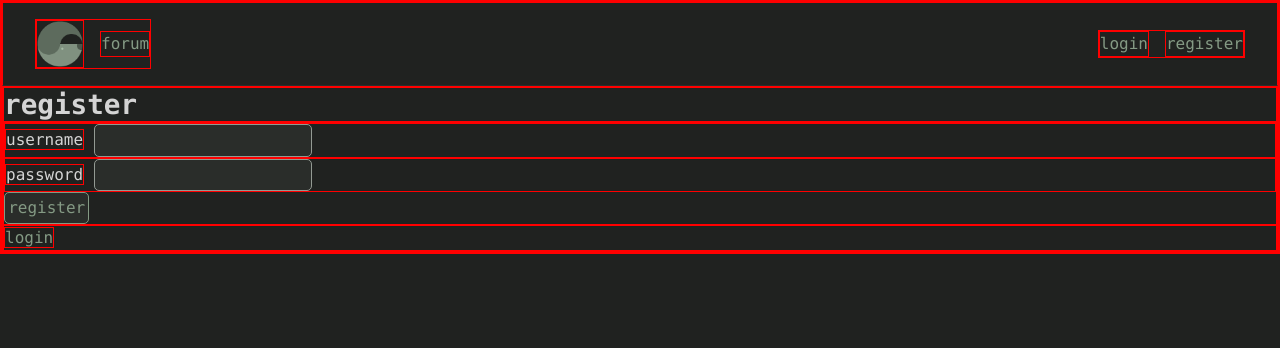
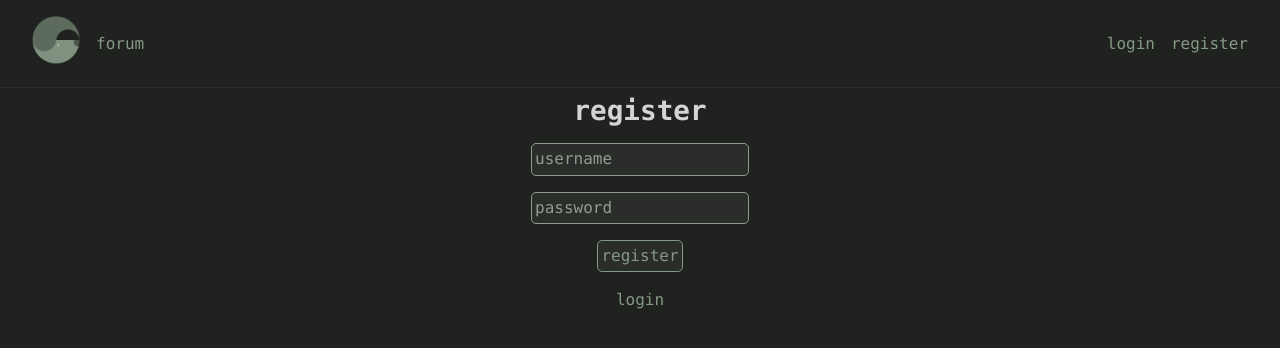
Before and after one commit to ElliotDesanini/F-rskalle_Forum, a Flask app: page /register in a window 1280 px wide. Shown: the top 348 px of the page. Run offline with Flask 3, Linux system fonts and the light colour scheme.

Commit message:
final v1

```diff
--- a/app.py
+++ b/app.py
@@ -65,7 +65,7 @@ def index():
 		total_topics = cursor.fetchone()[0]
 
 	return render_template(
-		"content/index.html",
+		"index.html",
 		username=session["username"],
 		topics=topics,
 		total_topics= total_topics,
@@ -290,7 +290,7 @@ def thread_create():
 	if topic is None:
 		abort(404)
 
-	return render_template( "create/thread_create.html", topic=topic, topicid=topicid)
+	return render_template( "create/thread_create.html", topic=topic, topicid=topicid, username = session["username"])
 
 @app.route("/topic_create")
 def topic_create():
@@ -298,7 +298,7 @@ def topic_create():
 	if not logged_in():
 		return redirect("/managment/login")
 
-	return render_template( "create/topic_create.html")
+	return render_template( "create/topic_create.html", username=session["username"])
 
 @app.route("/add_thread", methods=["POST"])
 def add_thread():
--- a/static/css/style.css
+++ b/static/css/style.css
@@ -11,7 +11,12 @@
 
 * {
   box-sizing: border-box;
-  border: 1px solid red;
+}
+
+hr {
+  border: none;
+  height: 2px;
+  background-color: var(--surface-color);
 }
 
 body {
@@ -22,6 +27,11 @@ body {
   font-family: "SFMono-Regular", Consolas, "Liberation Mono", monospace;
   font-size: var(--font-size);
   line-height: var(--line-height);
+}
+
+main {
+  padding: 6px;
+  width: 100%;
 }
 
 h1, h2, h3, h4, h5, h6 {
@@ -133,6 +143,25 @@ nav img {
 }
 
 
+#registerpage {
+  display: flex;
+  flex-direction: column;
+  justify-content: center;
+  align-items: center;
+  gap: 1rem;
+}
+
+#registerpage > form  {
+  display: flex;
+  flex-direction: column;
+  justify-content: center;
+  align-items: center;
+  gap: 1rem;
+}
+
+#registerpage > form > #submit {
+  width: 100%;
+}
 
 input[type="submit"] {
   color: var(--theme-color);
--- a/templates/base.html
+++ b/templates/base.html
@@ -12,7 +12,7 @@
 <body>
 
 <nav>
-    <div><img src="{{ url_for('static', filename='images/fårskalle_logo.png') }}" alt=""><a href="/">forum</a></div>
+    <div><a href="/"><img src="{{ url_for('static', filename='images/fårskalle_logo.png') }}" alt=""></a><a href="/">forum</a></div>
 
     <div>
         {% if session.get("userid") %}
--- a/templates/content/topic.html
+++ b/templates/content/topic.html
@@ -26,13 +26,13 @@
 <footer>
     <hr>
     <div id="pageflip">
-        {% if pagenumber gt 1 %}
+        {% if pagenumber > 1 %}
             <a href="{{ url_for('topic', id=topicid, page=pagenumber-1) }}">←</a>
         {% endif %}
 
         <p>Page {{ pagenumber }} / {{ ((total_threads - 1) // 50) + 1 }}</p>
 
-        {% if pagenumber * 50 lt total_threads %}
+        {% if pagenumber * 50 < total_threads %}
             <a href="{{ url_for('topic', id=topicid, page=pagenumber+1) }}">→</a>
         {% endif %}
     </div>
--- a/templates/create/thread_create.html
+++ b/templates/create/thread_create.html
@@ -2,13 +2,13 @@
 
 {% block content %}
 
-<div>
+<main class="createpage">
     <form action="/add_thread" method="POST">
-        <input type="text" name="title" placeholder="Thread title" required>
+        <input type="text" name="title" placeholder="thread title" required>
         <textarea name="content" placeholder="write your thread..." required></textarea>
         <input type="hidden" name="topicid" value="{{ topicid }}">
         <input type="submit" value="create thread">
     </form>
-</div>
+</main>
 
 {% endblock %}
--- a/templates/error.html
+++ b/templates/error.html
@@ -7,8 +7,8 @@
         <h1>{{ errorname }}</h1>
         <small>{{ errorcode }}</small>
         <p>{{ error_description }}</p>
-        <a href="/managment/login">login</a>
-        <a href="/managment/register">register</a>
+        <a href="{{ url_for('login') }}">login</a>
+        <a href="{{ url_for('register') }}">register</a>
         <a href="/">go back to forum</a>
     </div>
 </main>
--- a/templates/index.html
+++ b/templates/index.html
@@ -14,7 +14,9 @@
             <p>{{ topic[4] }}</p>
         </div>
         {% else %}
+        <hr>
             <p>no topics</p>
+        <hr>
         {% endfor %}
     </div>
     <div id="options">
--- a/templates/managment/login.html
+++ b/templates/managment/login.html
@@ -5,13 +5,13 @@
 <main id="loginpage">
 <h1>login</h1>
 
-<form action="{{ url_for('login') }}" method="POST">
+<form action="{{ url_for('login') }}" method="POST" autocomplete="off">
     <input type="text" id="username" name="username" placeholder="username" required>
     <input type="password" id="password" name="password" placeholder="password" required>
     <input type="submit" value="login" id="submit">
 </form>
 
-<p><a href="/managment/register.html">register</a></p>
+<p><a href="{{ url_for('register') }}">register</a></p>
 </main>
 
 {% endblock content %}
--- a/templates/managment/register.html
+++ b/templates/managment/register.html
@@ -2,24 +2,16 @@
 
 {% block content %}
 
-<main id="registerpages">
+<main id="registerpage">
 <h1>register</h1>
 
-<form action="/register" method="POST">
-    <div>
-        <label for="username">username</label>
-        <input type="text" id="username" name="username" required>
-    </div>
-
-    <div>
-        <label for="password">password</label>
-        <input type="password" id="password" name="password" required>
-    </div>
-
+<form action="/register" method="POST" autocomplete="off">
+    <input type="text" id="username" name="username" placeholder="username" required>
+    <input type="password" id="password" name="password" placeholder="password" required>
     <button type="submit">register</button>
 </form>
 
-<p><a href="/managment/login">login</a></p>
+<p><a href="{{ url_for('login') }}">login</a></p>
 
 
 </main>
```
Also changed, not shown: other parts of static/css/style.css (+30 -22 lines), templates/content/thread.html (+5 -9 lines), templates/create/topic_create.html (+3 -4 lines).
